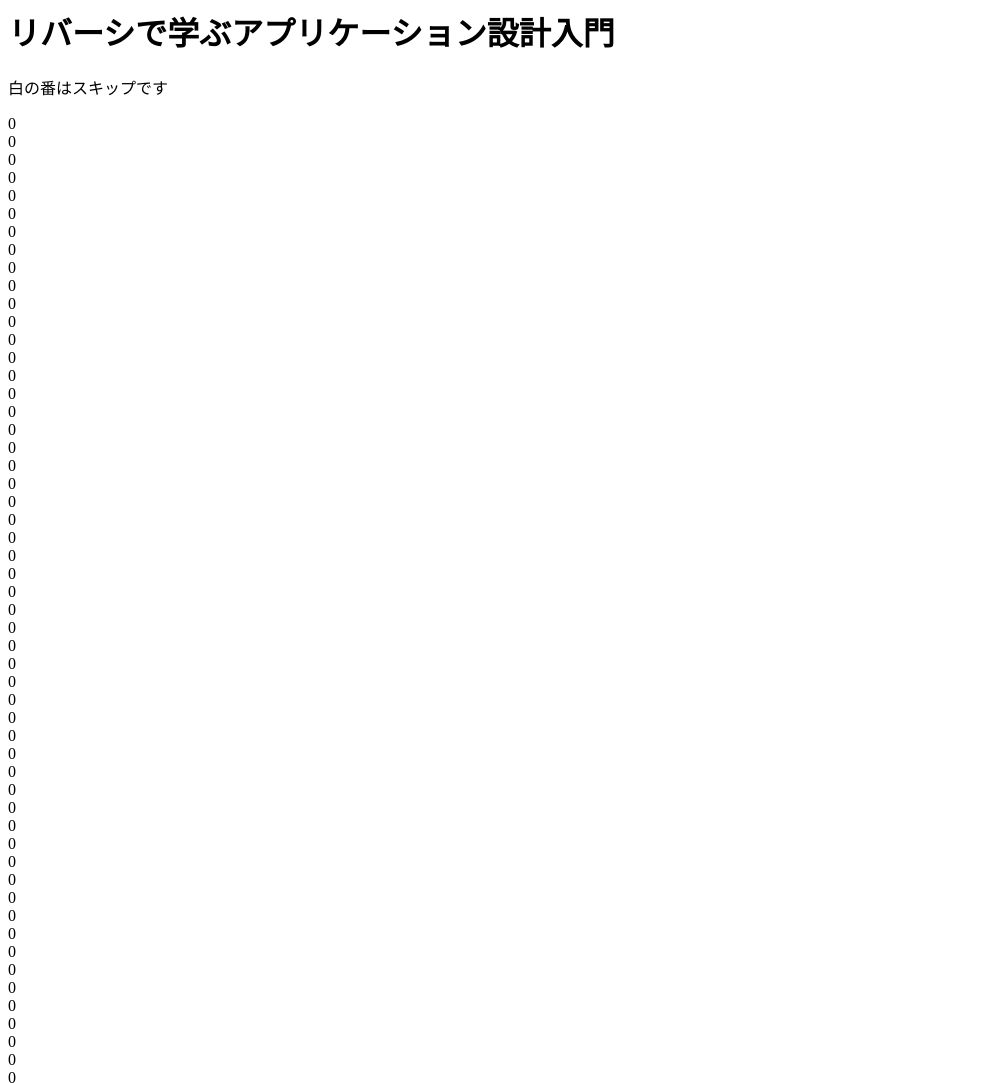
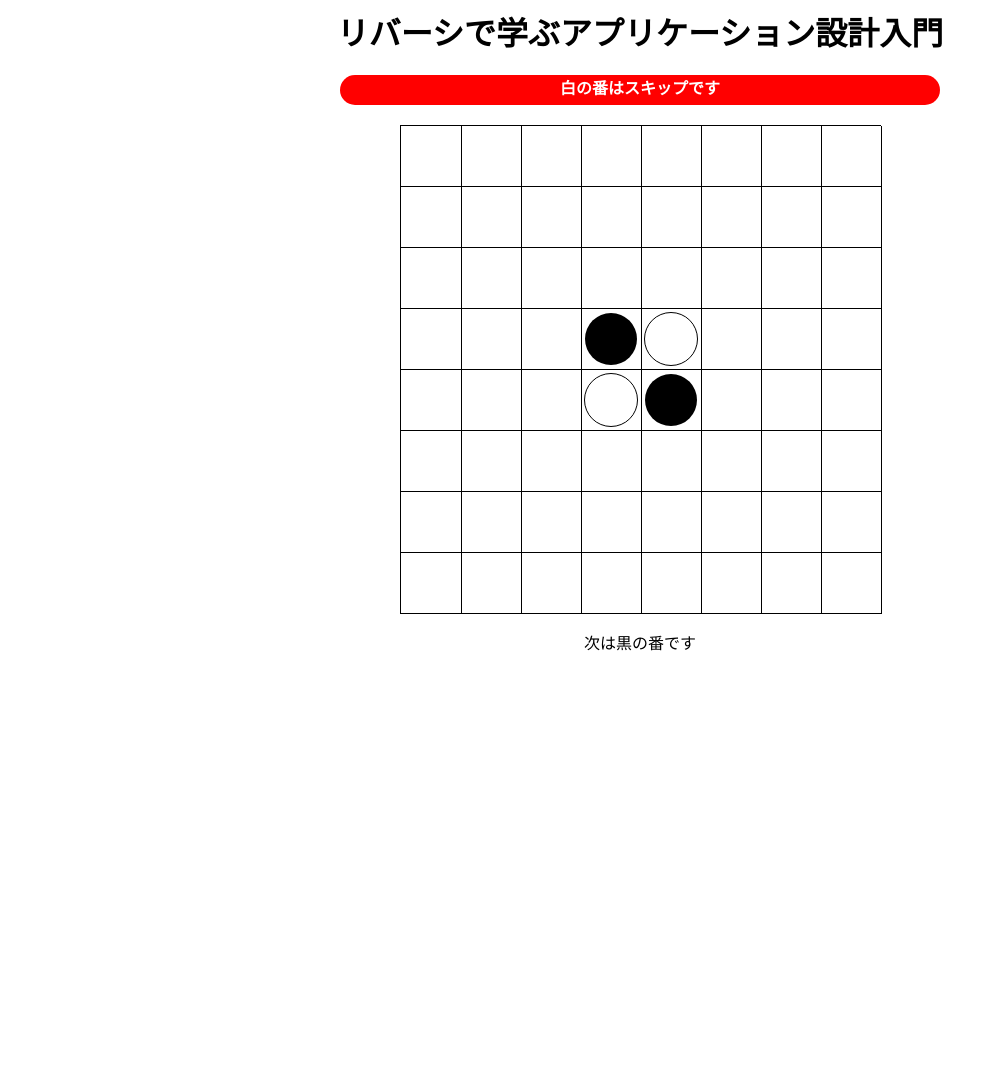
Before and after one commit to akasataikisiti/reversi-app, a website: page static/index.html in a window 1280 px wide. Shown: the top 1083 px of the page, without its empty margins (0-997 px from the left). After the commit the page ends 800 px from the top, so only its background shows below. Drawn offline with Linux system fonts and the light colour scheme.

Commit message:
対戦画面レイアウト作成

```diff
--- a/static/index.html
+++ b/static/index.html
@@ -2,86 +2,97 @@
 <html lang="ja">
   <head>
     <meta content="utf-8">
+    <link rel="stylesheet" href="style.css">
   </head>
   <body>
     <header>
       <h1>リバーシで学ぶアプリケーション設計入門</h1>
     </header>
     <main>
-      <p>白の番はスキップです</p>
-      <div>
+      <div class="warning=message-area">
+        <p class="warning-message">白の番はスキップです</p>
+      </div>
+      <div class="board">
         <!-- 8 マス -->
-        <div>0</div>
-        <div>0</div>
-        <div>0</div>
-        <div>0</div>
-        <div>0</div>
-        <div>0</div>
-        <div>0</div>
-        <div>0</div>
+        <div class="square"></div>
+        <div class="square"></div>
+        <div class="square"></div>
+        <div class="square"></div>
+        <div class="square"></div>
+        <div class="square"></div>
+        <div class="square"></div>
+        <div class="square"></div>
         <!-- 8 マス -->
-        <div>0</div>
-        <div>0</div>
-        <div>0</div>
-        <div>0</div>
-        <div>0</div>
-        <div>0</div>
-        <div>0</div>
-        <div>0</div>
+        <div class="square"></div>
+        <div class="square"></div>
+        <div class="square"></div>
+        <div class="square"></div>
+        <div class="square"></div>
+        <div class="square"></div>
+        <div class="square"></div>
+        <div class="square"></div>
         <!-- 8 マス -->
-        <div>0</div>
-        <div>0</div>
-        <div>0</div>
-        <div>0</div>
-        <div>0</div>
-        <div>0</div>
-        <div>0</div>
-        <div>0</div>
+        <div class="square"></div>
+        <div class="square"></div>
+        <div class="square"></div>
+        <div class="square"></div>
+        <div class="square"></div>
+        <div class="square"></div>
+        <div class="square"></div>
+        <div class="square"></div>
         <!-- 8 マス -->
-        <div>0</div>
-        <div>0</div>
-        <div>0</div>
-        <div>0</div>
-        <div>0</div>
-        <div>0</div>
-        <div>0</div>
-        <div>0</div>
+        <div class="square"></div>
+        <div class="square"></div>
+        <div class="square"></div>
+        <div class="square">
+          <div class="stone dark"></div>
+        </div>
+        <div class="square">
+          <div class="stone light"></div>
+        </div>
+        <div class="square"></div>
+        <div class="square"></div>
+        <div class="square"></div>
         <!-- 8 マス -->
-        <div>0</div>
-        <div>0</div>
-        <div>0</div>
-        <div>0</div>
-        <div>0</div>
-        <div>0</div>
-        <div>0</div>
-        <div>0</div>
+        <div class="square"></div>
+        <div class="square"></div>
+        <div class="square"></div>
+        <div class="square">
+          <div class="stone light"></div>
+        </div>
+        <div class="square">
+          <div class="stone dark"></div>
+        </div>
+        <div class="square"></div>
+        <div class="square"></div>
+        <div class="square"></div>
         <!-- 8 マス -->
-        <div>0</div>
-        <div>0</div>
-        <div>0</div>
-        <div>0</div>
-        <div>0</div>
-        <div>0</div>
-        <div>0</div>
-        <div>0</div>
+        <div class="square"></div>
+        <div class="square"></div>
+        <div class="square"></div>
+        <div class="square"></div>
+        <div class="square"></div>
+        <div class="square"></div>
+        <div class="square"></div>
+        <div class="square"></div>
         <!-- 8 マス -->
-        <div>0</div>
-        <div>0</div>
-        <div>0</div>
-        <div>0</div>
-        <div>0</div>
-        <div>0</div>
-        <div>0</div>
-        <div>0</div>
+        <div class="square"></div>
+        <div class="square"></div>
+        <div class="square"></div>
+        <div class="square"></div>
+        <div class="square"></div>
+        <div class="square"></div>
+        <div class="square"></div>
+        <div class="square"></div>
         <!-- 8 マス -->
-        <div>0</div>
-        <div>0</div>
-        <div>0</div>
-        <div>0</div>
-        <div>0</div>
-        <div>0</div>
-        <div>0</div>
-        <div>0</div>
+        <div class="square"></div>
+        <div class="square"></div>
+        <div class="square"></div>
+        <div class="square"></div>
+        <div class="square"></div>
+        <div class="square"></div>
+        <div class="square"></div>
+        <div class="square"></div>
       </div>
       <p>次は黒の番です</p>
     </main>
--- /dev/null
+++ b/static/style.css
@@ -0,0 +1,51 @@
+body {
+  text-align: center;
+}
+
+.warning-message-area {
+  height: 30px;
+}
+
+.warning-message {
+  width: 600px;
+  height: 30px;
+  margin: 0 auto;
+  background-color: red;
+  color: white;
+  font-weight: bold;
+  border-radius: 15px;
+}
+
+.board {
+  width: 480px;
+  margin: 0 auto;
+  margin-top: 20px;
+  display: grid;
+  grid-template-columns: repeat(8, 60px);
+  border: solid;
+  border-width: 1px 0 0 1px;
+}
+
+.square {
+  width: 60px;
+  height: 60px;
+  border: solid;
+  border-width: 0 1px 1px 0;
+  display: flex;
+  justify-content: center;
+  align-items: center;
+}
+
+.stone {
+  width: 52px;
+  height: 52px;
+  border-radius: 50%;
+}
+
+.dark {
+  background-color: black;
+}
+
+.light {
+  border: 1px solid;
+}
```
